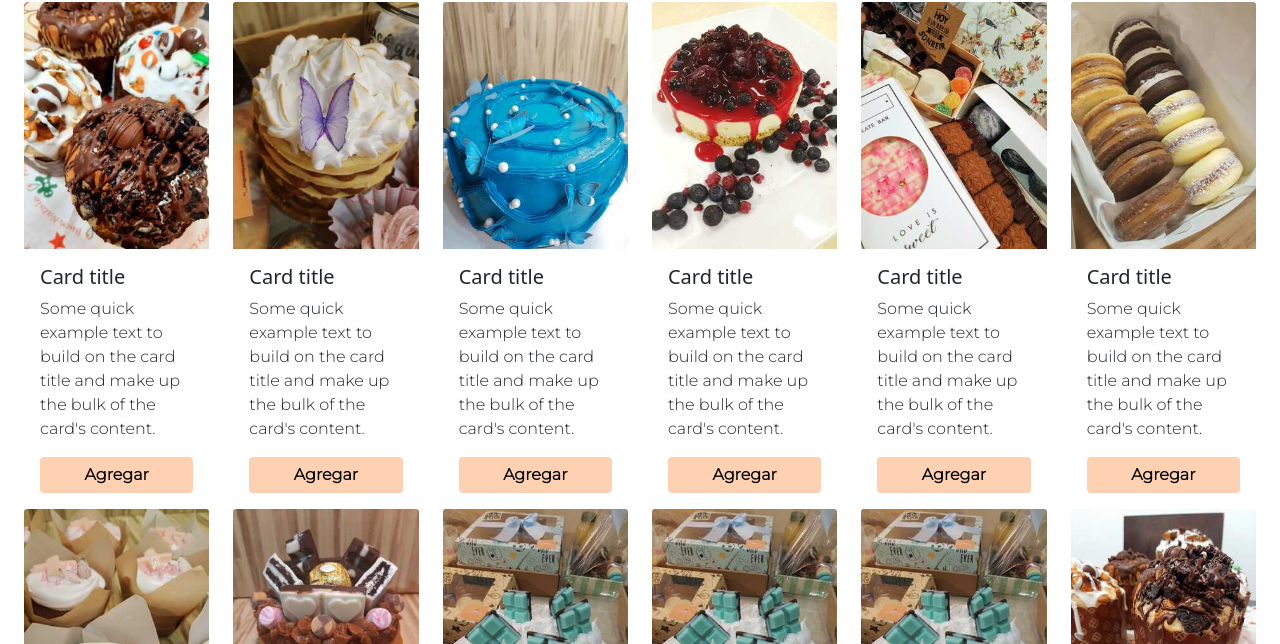
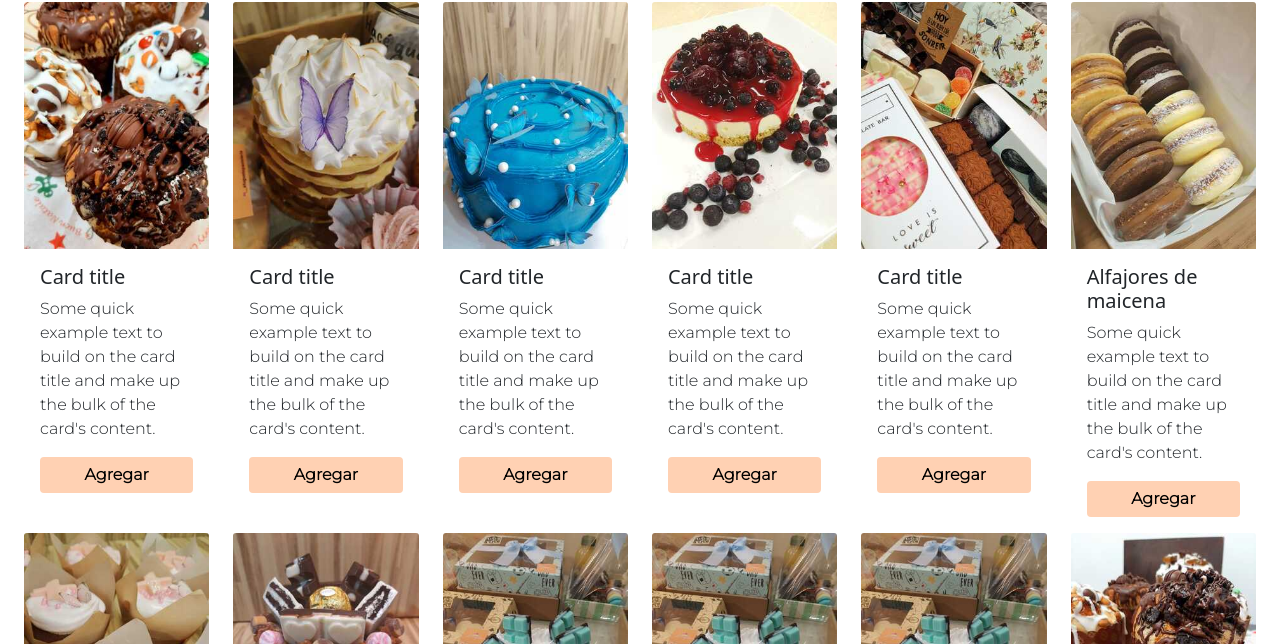
Before and after one commit to CaveroJuan/ProyectoCoder, a website: page pages/tienda.html in a window 1280 px wide. Shown: the part 156-800 px from the top of the page. Drawn offline with nearby package versions, Linux system fonts and the light colour scheme; a web font is replaced by a local one.

Commit message:
Segundo Commit

```diff
--- a/pages/tienda.html
+++ b/pages/tienda.html
@@ -114,7 +114,7 @@
                 <div class="col-6 col-md-4 col-lg-3 col-xl-2">
                     <img src="../images/tienda/torta15.jpeg" class="card-img-top" alt="...">
                     <div class="card-body">
-                        <h5 class="card-title">Card title</h5>
+                        <h5 class="card-title">Alfajores de maicena</h5>
                         <p class="card-text">Some quick example text to build on the card title and make up the bulk
                             of the
                             card's content.</p>
```
